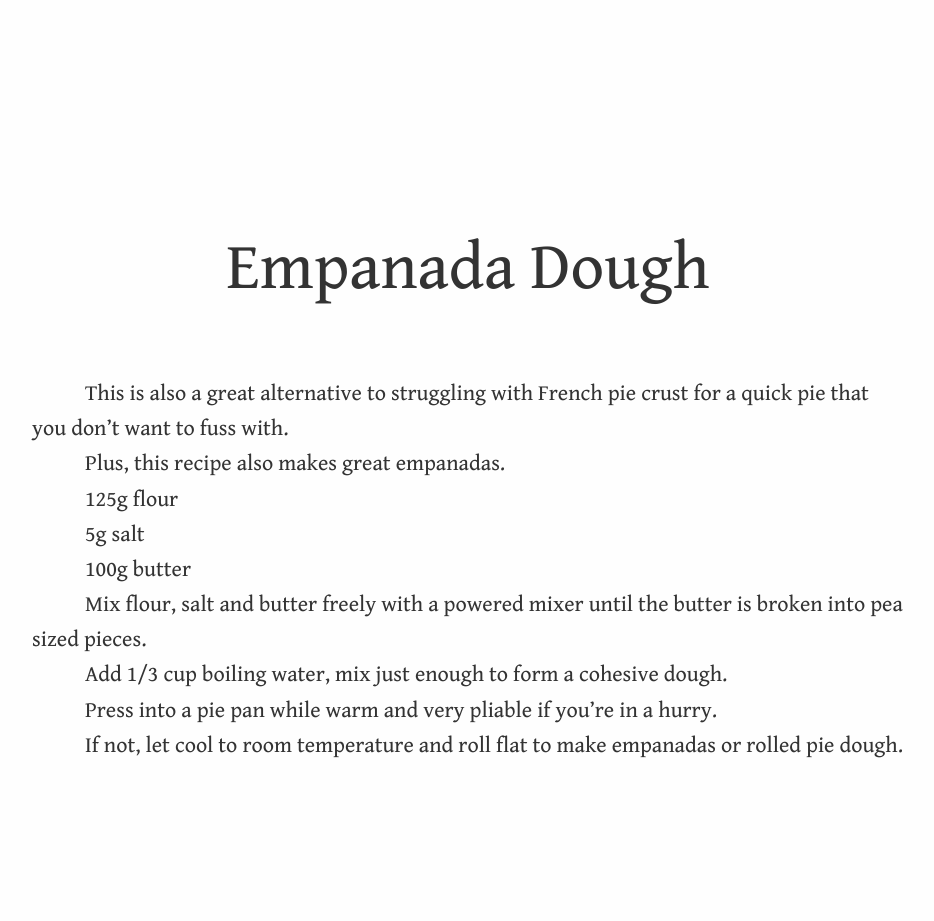
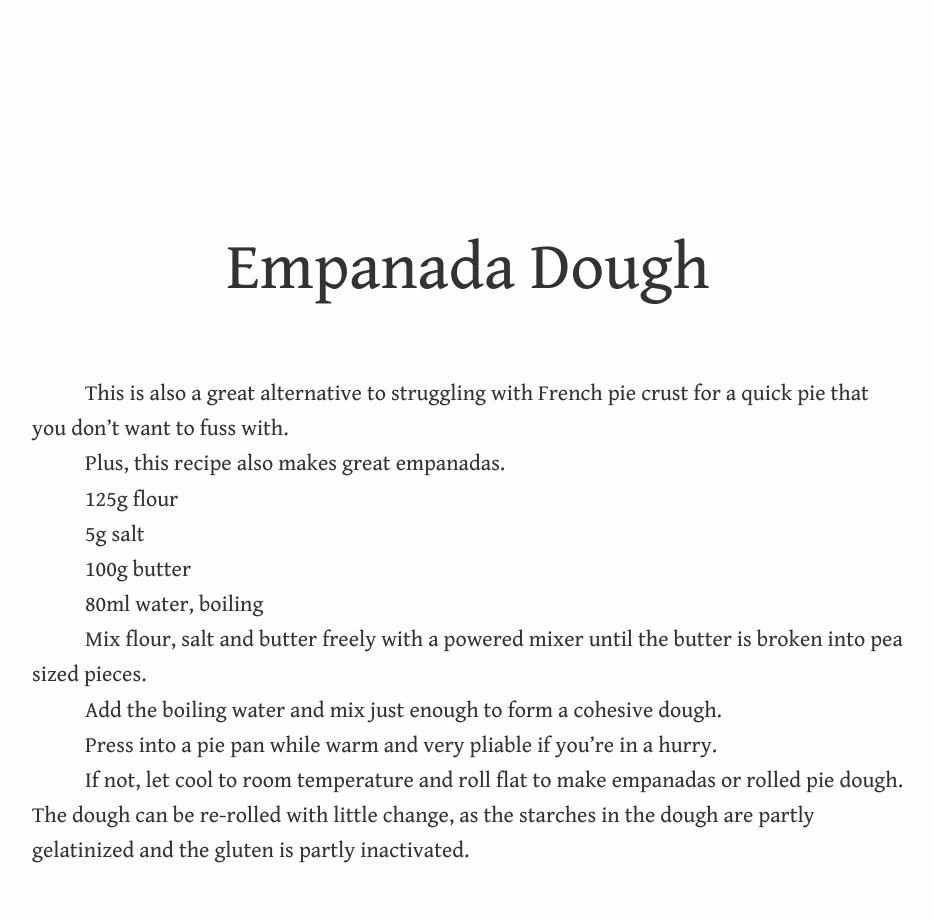
Before and after one commit to aredridel/recipes, a Jekyll site: the page built from Breads/Empanada Dough.md, in a window 1280 px wide. Shown: the whole page, without its empty margins (172-1106 px from the left). Built offline with Jekyll 4.4.1, drawn with Linux system fonts in a browser that asks for light colours; our own code applies the rules of GitHub Pages for plain Markdown files; before the commit the page ends 900 px from its top, so only the background shows below that.

Commit message:
/ ‘Breads/Empanada Dough.md’

```diff
--- a/Breads/Empanada Dough.md
+++ b/Breads/Empanada Dough.md
@@ -13,14 +13,20 @@ Plus, this recipe also makes great empanadas.
 
 100g butter
 
+80ml water, boiling
+
 
 
 Mix flour, salt and butter freely with a powered mixer until the butter is broken into pea sized pieces.
 
 
 
-Add 1/3 cup boiling water, mix just enough to form a cohesive dough.
+Add the boiling water and mix just enough to form a cohesive dough.
+
+
 
 Press into a pie pan while warm and very pliable if you’re in a hurry.
 
-If not, let cool to room temperature and roll flat to make empanadas or rolled pie dough.
+
+
+If not, let cool to room temperature and roll flat to make empanadas or rolled pie dough. The dough can be re-rolled with little change, as the starches in the dough are partly gelatinized and the gluten is partly inactivated.
```
